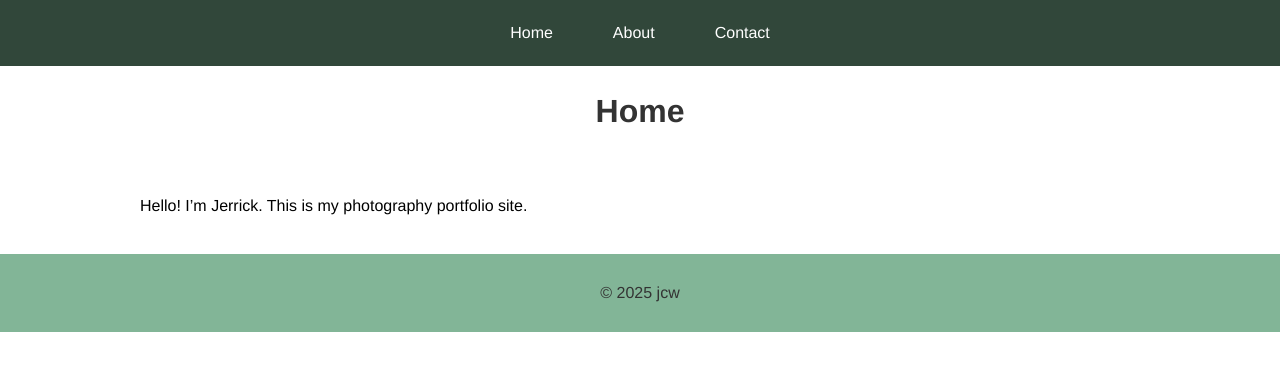
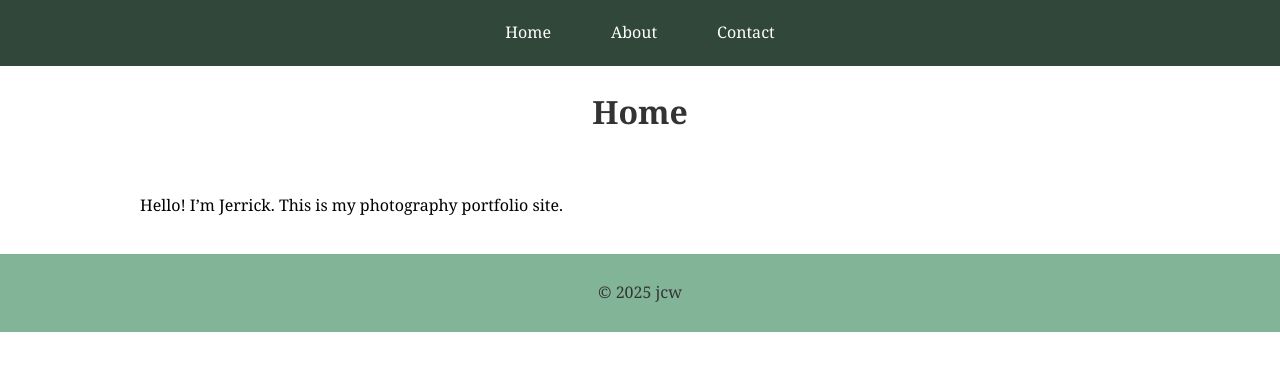
Before and after one commit to jerrickwang/jerrickwang.github.io, a Jekyll site: the page built from index.md, in a window 1280 px wide. Shown: the top 371 px of the page. Built offline with Jekyll 4.4.1, drawn with Linux system fonts in a browser that asks for light colours.

Commit message:
Update style.css

```diff
--- a/assets/css/style.css
+++ b/assets/css/style.css
@@ -70,7 +70,7 @@ footer {
 body {
   margin: 0; /* Removes default body margins */
   padding: 0; /* Removes default body padding */
-  font-family: Helvetica;
+  font-family: Georgia;
   line-height: 1.6; /* Improves readability */
   background-color: #EDF4F2
   box-sizing: border-box; /* Applies box-sizing globally */
```
